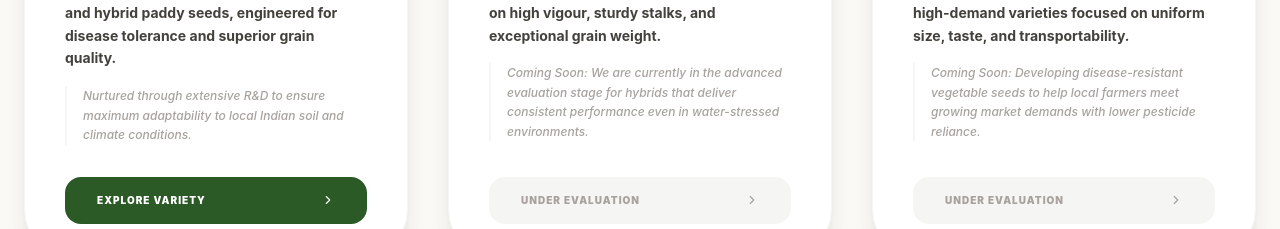
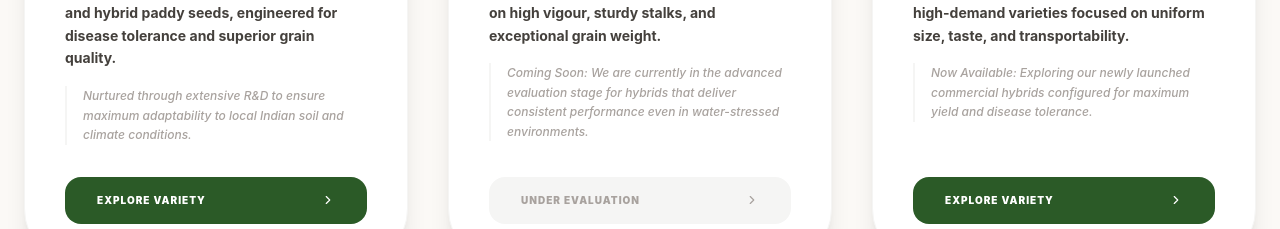
Before and after one commit to SaitejaGangireddi/stackblitz-starters-ua4suytn, a Next.js app: page /products in a window 1280 px wide. Shown: the part 719-948 px from the top of the page. Built offline with nearby package versions, Linux system fonts and the light colour scheme.

Commit message:
design: enhance premium varieties scroller with spacing and slow animation vegetable section added

```diff
--- a/app/products/page.tsx
+++ b/app/products/page.tsx
@@ -35,7 +35,7 @@ export default function ProductsOverview() {
       icon: <ShieldCheck size={20} />,
       desc: 'Premium vegetable seed portfolio including high-demand varieties focused on uniform size, taste, and transportability.',
       context:
-        'Coming Soon: Developing disease-resistant vegetable seeds to help local farmers meet growing market demands with lower pesticide reliance.',
+        'Now Available: Exploring our newly launched commercial hybrids configured for maximum yield and disease tolerance.',
       img: 'https://res.cloudinary.com/dmkjnuolr/image/upload/q_auto/f_auto/v1776611040/Vegetables_seeds_b7xfgj.webp',
     },
   ];
@@ -93,10 +93,20 @@ export default function ProductsOverview() {
                   {cat.context}
                 </p>
 
+                {/* Updated Action Route Button Router */}
                 <div className="mt-auto">
                   {cat.slug === 'paddy' ? (
                     <Link
                       href="/products/paddy"
+                      style={{ backgroundColor: COLORS.green }}
+                      className="flex items-center justify-between w-full px-8 py-4 rounded-2xl font-black text-[10px] uppercase tracking-widest text-white hover:bg-[#8C1C1C] transition-all"
+                    >
+                      Explore Variety
+                      <ChevronRight size={14} />
+                    </Link>
+                  ) : cat.slug === 'vegetables' ? (
+                    <Link
+                      href="/products/vegetables"
                       style={{ backgroundColor: COLORS.green }}
                       className="flex items-center justify-between w-full px-8 py-4 rounded-2xl font-black text-[10px] uppercase tracking-widest text-white hover:bg-[#8C1C1C] transition-all"
                     >
```
